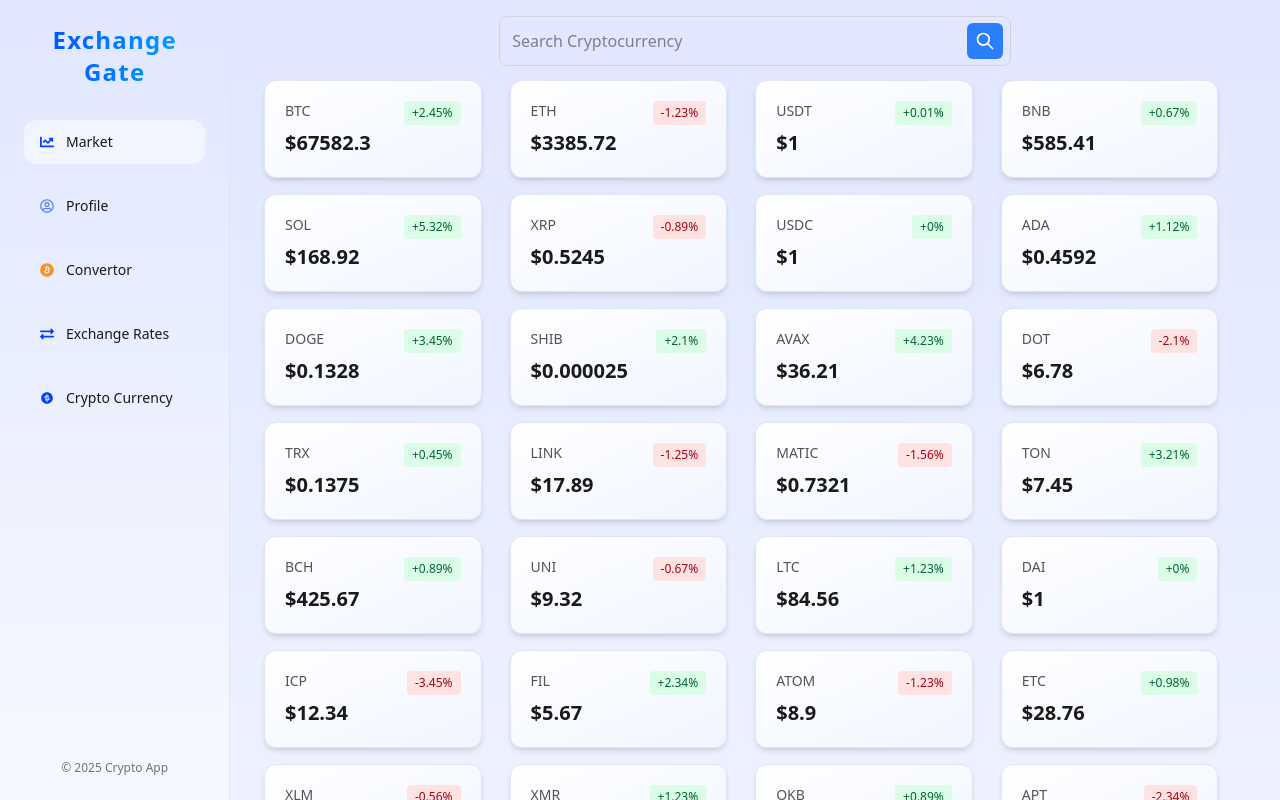
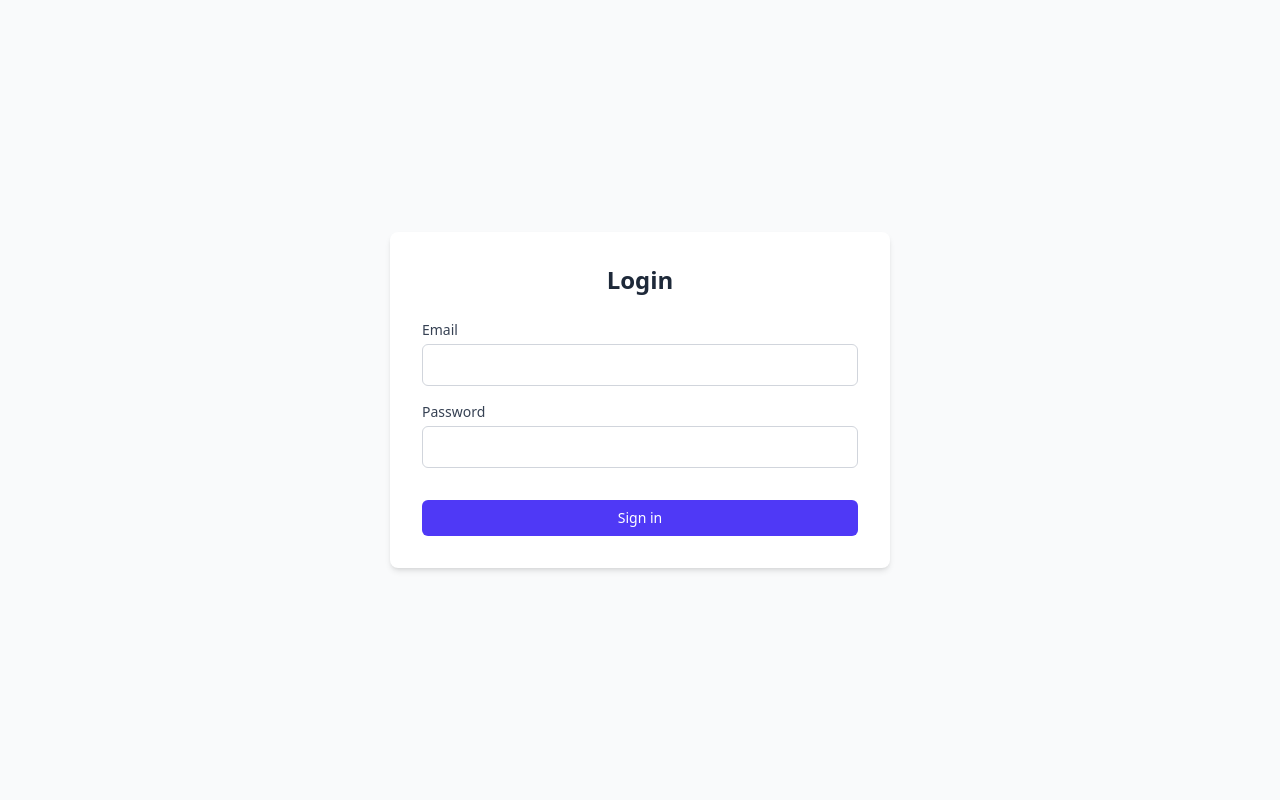
Before and after one commit to SaqibFarhanProgrammer/Exchange-Rate, a React (Vite) app: page /crypto in a window 1280 px wide. Built offline with nearby package versions, Linux system fonts and the light colour scheme.

Commit message:
Updated ExchangeRatePage UI and logic

```diff
--- a/src/App.jsx
+++ b/src/App.jsx
@@ -8,6 +8,7 @@ import Profileroute from "./Routes/Profileroutepage";
 import Exchangeroute from "./Routes/Exchaneratepage";
 import CryptoPriceUI from "./Routes/CryptoPriceUI";
 import { useEffect, useState } from "react";
+import Login from "./Auth/Login";
 
 function App() {
   const [currencydata, setcurrencydata] = useState();
@@ -17,7 +18,7 @@ function App() {
 
   return (
     <Router>
-      <div className="App bg-zinc-900 w-full h-screen flex">
+      {/* <div className="App bg-zinc-900 w-full h-screen flex">
         <Sidebar />
         <div className="flex-1  overflow-y-scroll">
           <Routes>
@@ -34,7 +35,8 @@ function App() {
             <Route path="/crypto" element={<CryptoPriceUI />} />
           </Routes>
         </div>
-      </div>
+      </div> */}
+      <Login />
     </Router>
   );
 }
--- /dev/null
+++ b/src/Auth/Login.jsx
@@ -0,0 +1,66 @@
+import React from "react";
+
+const Login = () => {
+  return (
+    <div className="flex items-center justify-center min-h-screen bg-gray-50">
+      <div
+        className="w-full max-w-md p-8 mx-4 bg-white rounded-lg shadow-md"
+        style={{
+          width: "70%",
+          height: "70%",
+          maxWidth: "500px",
+          maxHeight: "500px",
+        }}
+      >
+        <h2 className="text-2xl font-bold text-center text-gray-800 mb-6">
+          Login
+        </h2>
+        <form className="space-y-4">
+          <div>
+            <label
+              htmlFor="email"
+              className="block text-sm font-medium text-gray-700"
+            >
+              Email
+            </label>
+            <input
+              type="email"
+              id="email"
+              className="w-full px-3 py-2 mt-1 border border-gray-300 rounded-md focus:outline-none focus:ring-2 focus:ring-indigo-500"
+              placeholder="your@email.com"
+              required
+            />
+          </div>
+          <div>
+            <label
+              htmlFor="password"
+              className="block text-sm font-medium text-gray-700"
+            >
+              Password
+            </label>
+            <input
+              type="text"
+              id="Name "
+              className="w-full px-3 py-2 mt-1 border border-gray-300 rounded-md focus:outline-none focus:ring-2 focus:ring-indigo-500"
+              placeholder="Enter Name.."
+              required
+            />
+          </div>
+          <div className="flex items-center justify-between">
+            <div className="flex items-center"></div>
+          </div>
+          <div>
+            <button
+              type="submit"
+              className="w-full px-4 py-2 text-sm font-medium text-white bg-indigo-600 rounded-md hover:bg-indigo-700 focus:outline-none focus:ring-2 focus:ring-offset-2 focus:ring-indigo-500"
+            >
+              Sign in
+            </button>
+          </div>
+        </form>
+      </div>
+    </div>
+  );
+};
+
+export default Login;
--- a/src/componenets/Main.jsx
+++ b/src/componenets/Main.jsx
@@ -4,6 +4,7 @@ import Cryptocards from "./Cryptocards";
 import Exchangerate from "./Exchangerate";
 import Currencyconvertor from "./Currencyconvertor";
 import Profile from "../componenets/Prifile";
+import Login from "../Auth/Login";
 
 const Dashboard = ({ getcurrencydata }) => {
   const [exchangeData, setExchangeData] = useState();
```
